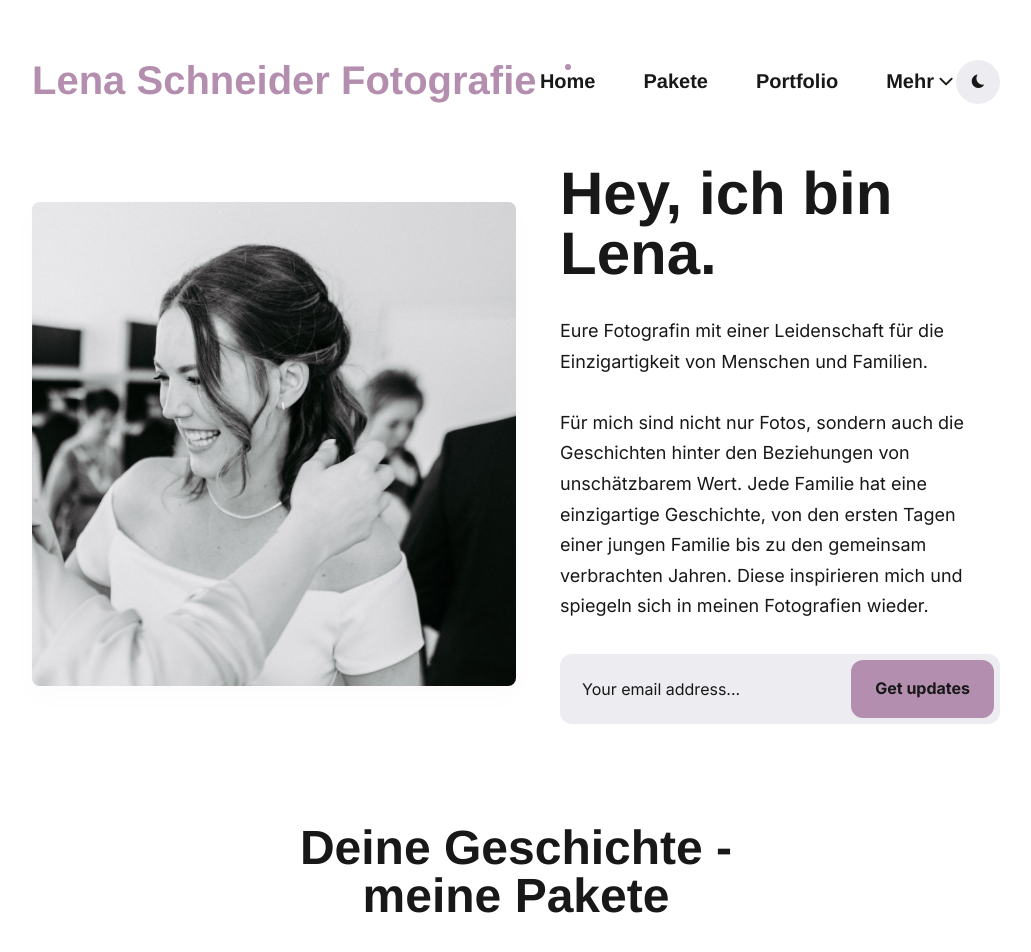
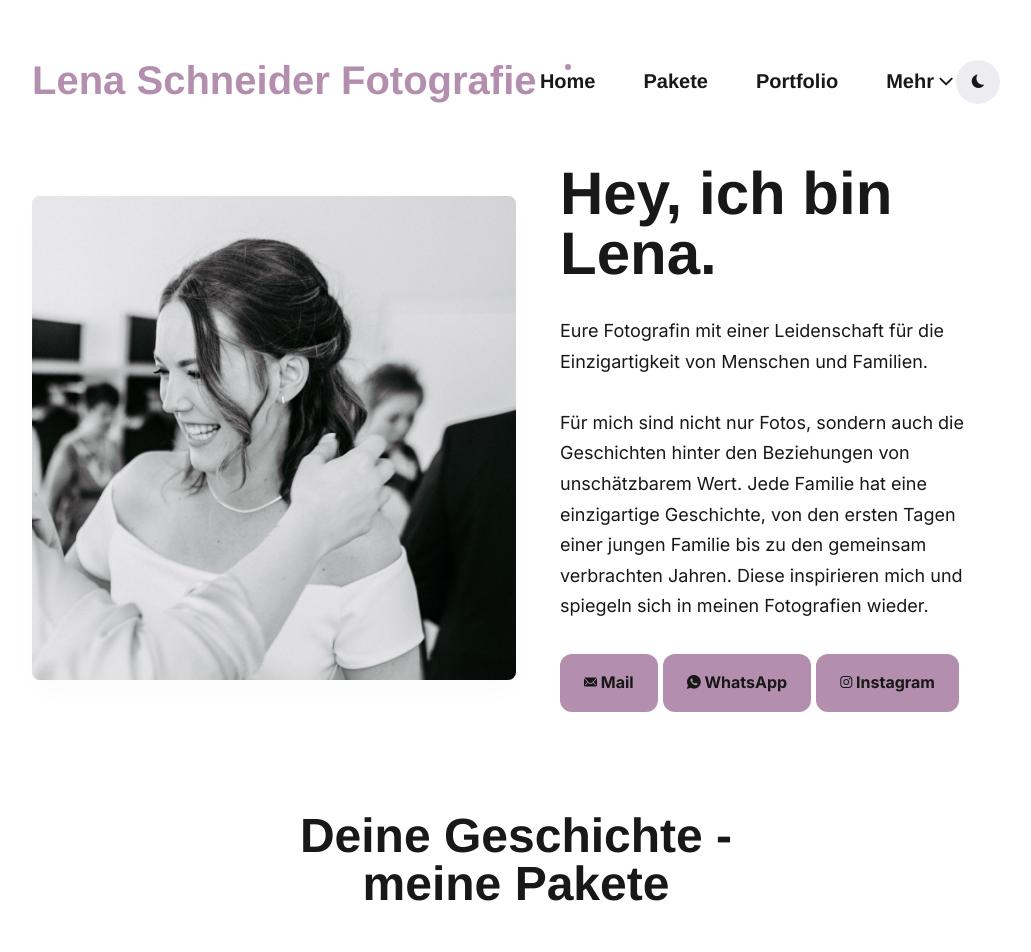
Before and after one commit to lena-schneider-fotografie/lena-schneider-fotografie.github.io, a Jekyll site: the page built from index.html, in a window 1280 px wide, cut to the strip 0-952 px from the top of the page. Shown: the whole strip, without its empty margins (124-1155 px from the left). Built offline with Jekyll 4.4.1, drawn with Linux system fonts in a browser that asks for light colours; nearby versions of some CDN libraries; some web fonts are replaced; the list of posts is cut into pages by our own code.

Commit message:
wip new contact info

```diff
--- a/_data/settings.yml
+++ b/_data/settings.yml
@@ -66,7 +66,7 @@ hero:
 
 #-------------------------------
 # Newsletter
-mailchimp: enable # To enable the mailchimp form, use the value 'enable'. To disable the form, leave the field blank.
+mailchimp: # To enable the mailchimp form, use the value 'enable'. To disable the form, leave the field blank.
 mailchimp__identifier: frnla.us6.list-manage.com/subscribe/post?u=6314d69a3f315af7ce3fb00a0&amp;id=3038727cc3 # Add your MailChimp form identifier. For example - frnla.us6.list-manage.com/subscribe/post?u=6314d69a3f315af7ce3fb00a0&amp;id=3038727cc3
 mailchimp__input__text: Your email address...
 mailchimp__button__text: Get updates
--- a/_includes/section-hero.html
+++ b/_includes/section-hero.html
@@ -14,21 +14,22 @@
           <div class="hero__right">
             <h1 class="hero__title">{{ site.data.settings.hero.hero__title }}</h1>
             <p class="hero__description">{{ site.data.settings.hero.hero__description }}</p>
-            {% if site.data.settings.mailchimp == "enable" %}
-            <div class="hero__subscribe">
-              <form class="subscribe-form validate"
-                action="{% if site.data.settings.mailchimp__identifier %}//{{site.data.settings.mailchimp__identifier}}{% else %}#{% endif %}" method="POST"
-                id="membedded-subscribe-form" name="membedded-subscribe-form" target="_blank" novalidate>
-                <label class="screen-reader-text" for="mce-EMAIL">Email address</label>
-                <input class="subscribe-email required email" id="mce-EMAIL" type="text" name="EMAIL"
-                  placeholder="{% if site.data.settings.mailchimp__input__text %}{{ site.data.settings.mailchimp__input__text }}{% else %}Email address{% endif %}">
-                <button class="button button--primary button--small subscribe-button" id="membedded-subscribe" type="submit" name="subscribe">{{
-                  site.data.settings.mailchimp__button__text }}</button>
-              </form>
+            <a class="hero__contact button button--primary button--small subscribe-button" href="mailto:info@lenaschneider.photography" rel="noopener" aria-label="Contact link">
+                <i class="ion ion-ios-mail"></i> Mail
+            </a>
+
+
+            <a class="hero__contact button button--primary button--small subscribe-button" href="#" target="_blank" rel="noopener" aria-label="Contact link">
+              <i class="ion ion-logo-whatsapp"></i> WhatsApp
+            </a>
+
+
+            <a class="hero__contact button button--primary button--small subscribe-button" href="https://www.instagram.com/lenaschneider_fotografie/" target="_blank" aria-label="Contact link">
+              <i class="ion ion-logo-instagram"></i> Instagram
+            </a>
+
             </div>
-            {% endif %}
           </div>
-
         </div>
       </div>
     </div>
--- a/_sass/3-modules/_hero.scss
+++ b/_sass/3-modules/_hero.scss
@@ -101,7 +101,6 @@
 }
 
 .hero__description {
-  margin-bottom: 0;
   font-size: 18px;
 
   @media only screen and (max-width: $desktop) {
@@ -174,3 +173,15 @@
     }
   }
 }
+
+.hero__contact{
+  font-size: 18px;
+
+  @media only screen and (max-width: $wide) {
+    font-size: 16px;
+  }
+
+  @media only screen and (max-width: $mobile) {
+    font-size: 14px;
+  }
+}
```
Also changed, not shown: images/whatsapp_qr.jpg (added).
